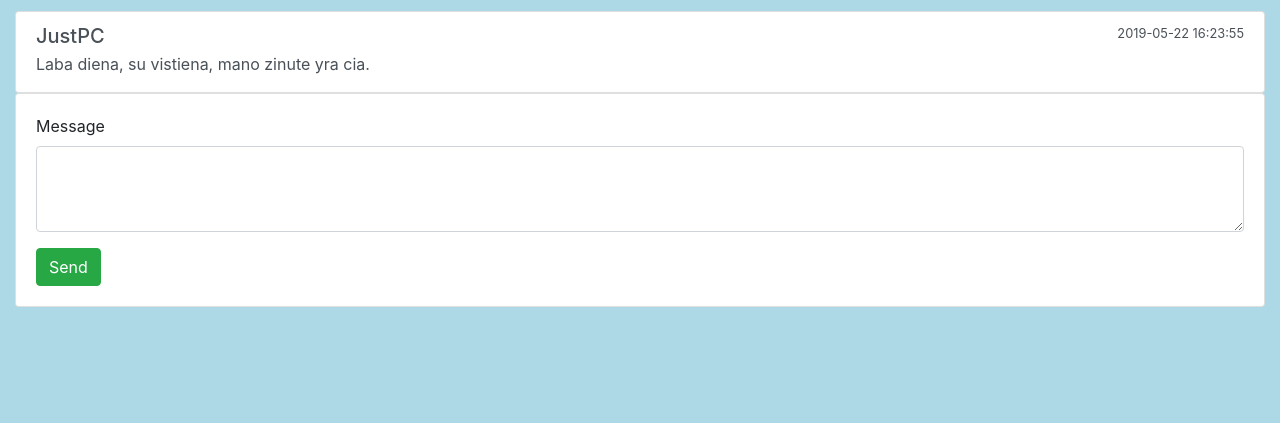
After one commit to Valdas1975/empty-flask, a Flask app: template templates/index2.html in a window 1280 px wide. The commit adds this page. Shown: the part 377-800 px from the top of the page. Run offline with Flask 2, Linux system fonts and the light colour scheme; the template is opened without the code that fills it: most values are stand-ins (such as "Sample title", 1, 10 or a date in 2020); some libraries are stand-ins or nearby versions.

Commit message:
Add empty crud

```diff
--- a/main.py
+++ b/main.py
@@ -1,9 +1,39 @@
+import requests
 from flask import Flask, render_template
 
 app = Flask(__name__)
 
 @app.route("/", methods=["GET"])
 def index():
+    query = 'Vilnius'
+    unit = 'metric'
+    api_key = '67df05bf49a50660e115606f8eede5bb'
+
+    url = "https://api.openweathermap.org/data/2.5/weather?q={0}&units={1}&appid={2}".format(query, unit, api_key)
+
+    data = requests.get(url=url).json()
+
+    items = range(0, 10)
+
+    return render_template('index2.html',
+        data=data,
+        items=items
+    )
+
+@app.route("/login", methods=["POST"])
+def login():
+    # Logino funkcija
+    return render_template('index.html')
+
+@app.route("/logout", methods=["POST"])
+def logout():
+    # Logouto funkcija
+    return render_template('index.html')
+
+@app.route("/send-message", methods=["POST"])
+def send_message():
+    # Zinutes siuntimas
+
     return render_template('index.html')
 
 if __name__ == '__main__':
--- a/requirements.txt
+++ b/requirements.txt
@@ -1 +1,2 @@
 Flask==1.0.2
+requests
--- a/templates/base.html
+++ b/templates/base.html
@@ -4,11 +4,17 @@
         <meta charset="UTF-8">
         <title>{% block title %}{% endblock title %}</title>
 
+        <link rel="stylesheet" href="https://maxcdn.bootstrapcdn.com/bootstrap/4.0.0/css/bootstrap.min.css" integrity="sha384-Gn5384xqQ1aoWXA+058RXPxPg6fy4IWvTNh0E263XmFcJlSAwiGgFAW/dAiS6JXm" crossorigin="anonymous">
+        <script src="https://maxcdn.bootstrapcdn.com/bootstrap/4.0.0/js/bootstrap.min.js" integrity="sha384-JZR6Spejh4U02d8jOt6vLEHfe/JQGiRRSQQxSfFWpi1MquVdAyjUar5+76PVCmYl" crossorigin="anonymous"></script>
         <link rel="stylesheet" href="/static/css/style.css">
     </head>
 
     <body>
-        {% block content %}
-        {% endblock content %}
+        <div class="container-fluid">
+            {% include 'menu.html' %}
+
+            {% block content %}
+            {% endblock content %}
+        </div>
     </body>
 </html>
--- /dev/null
+++ b/templates/index2.html
@@ -0,0 +1,31 @@
+{% extends 'base.html' %}
+
+{% block title %}Weather APP{% endblock %}
+
+{% block content %}
+<br />
+<div class="row mt-2">
+    <div class="col-12">
+        <div class="list-group">
+            {% for item in items %}
+                {% include 'message.html' %}
+            {% endfor %}
+        </div>
+    </div>
+
+    <div class="col-12">
+        <div class="card">
+          <div class="card-body">
+            <form action="/send-message" method="post">
+              <div class="form-group">
+                <label for="exampleFormControlTextarea1">Message</label>
+                <textarea class="form-control" name="message" rows="3"></textarea>
+              </div>
+
+              <button type="submit" class="btn btn-success btn-right">Send</button>
+            </form>
+          </div>
+        </div>
+    </div>
+</div>
+{% endblock %}
--- /dev/null
+++ b/templates/menu.html
@@ -0,0 +1,24 @@
+<nav class="navbar navbar-expand-lg navbar-light bg-light">
+  <a class="navbar-brand" href="#">Navbar</a>
+  <button class="navbar-toggler" type="button" data-toggle="collapse" data-target="#navbarSupportedContent" aria-controls="navbarSupportedContent" aria-expanded="false" aria-label="Toggle navigation">
+    <span class="navbar-toggler-icon"></span>
+  </button>
+
+  <div class="collapse navbar-collapse" id="navbarSupportedContent">
+    <ul class="navbar-nav mr-auto">
+      <li class="nav-item">
+        <a class="nav-link" href="#">13C, Vilnius
+        <img src="http://openweathermap.org/img/w/{{ data.weather[0].icon }}.png" alt="." /></a>
+      </li>
+    </ul>
+
+    <form action="/login" method="post" class="form-inline my-2 my-lg-0">
+      <input class="form-control mr-sm-2" placeholder="Username" />
+
+      <input class="form-control mr-sm-2" type="password" placeholder="Password" />
+
+      <button class="btn btn-outline-success my-2 my-sm-0" type="submit">Login</button>
+    </form>
+
+  </div>
+</nav>
--- /dev/null
+++ b/templates/message.html
@@ -0,0 +1,9 @@
+<a href="#" class="list-group-item list-group-item-action flex-column align-items-start">
+    <div class="d-flex w-100 justify-content-between">
+        <h5 class="mb-1">JustPC</h5>
+        <small>2019-05-22 16:23:55</small>
+    </div>
+    <p class="mb-1">
+        Laba diena, su vistiena, mano zinute yra cia.
+    </p>
+</a>
```
Also changed, not shown: templates/index.html (+7 -1 lines).
